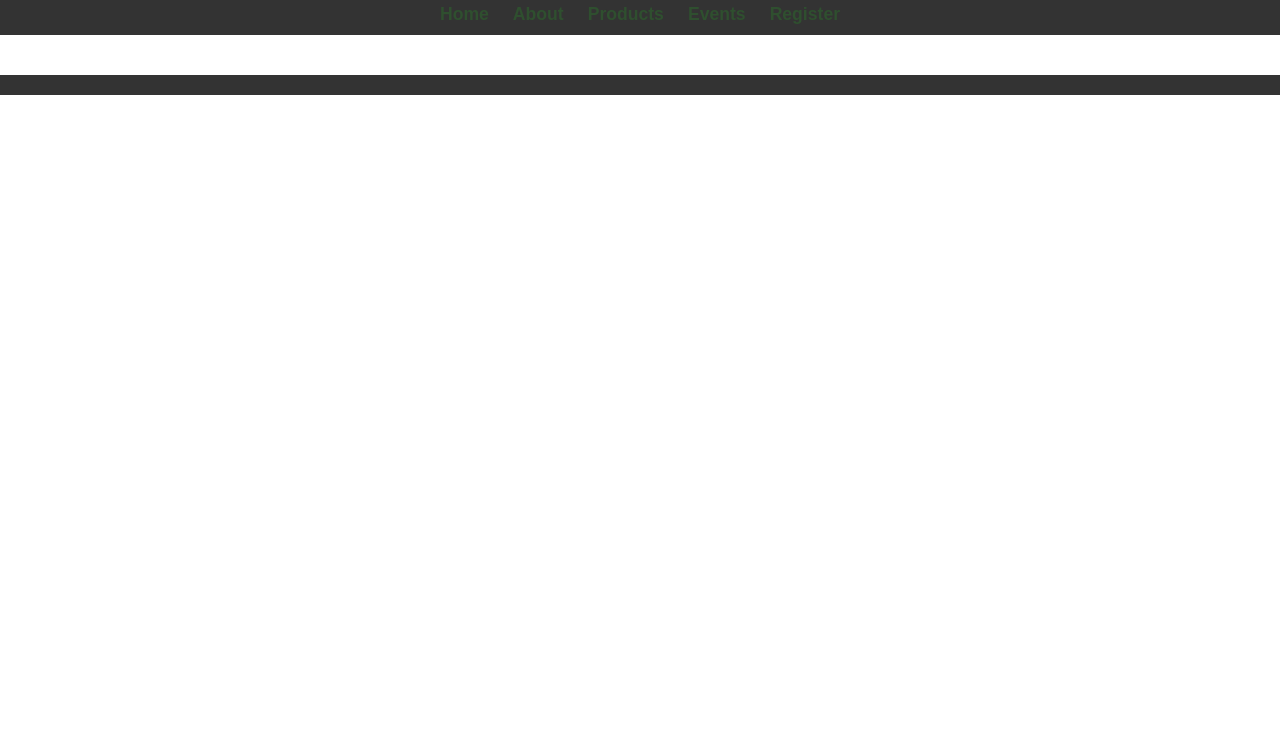
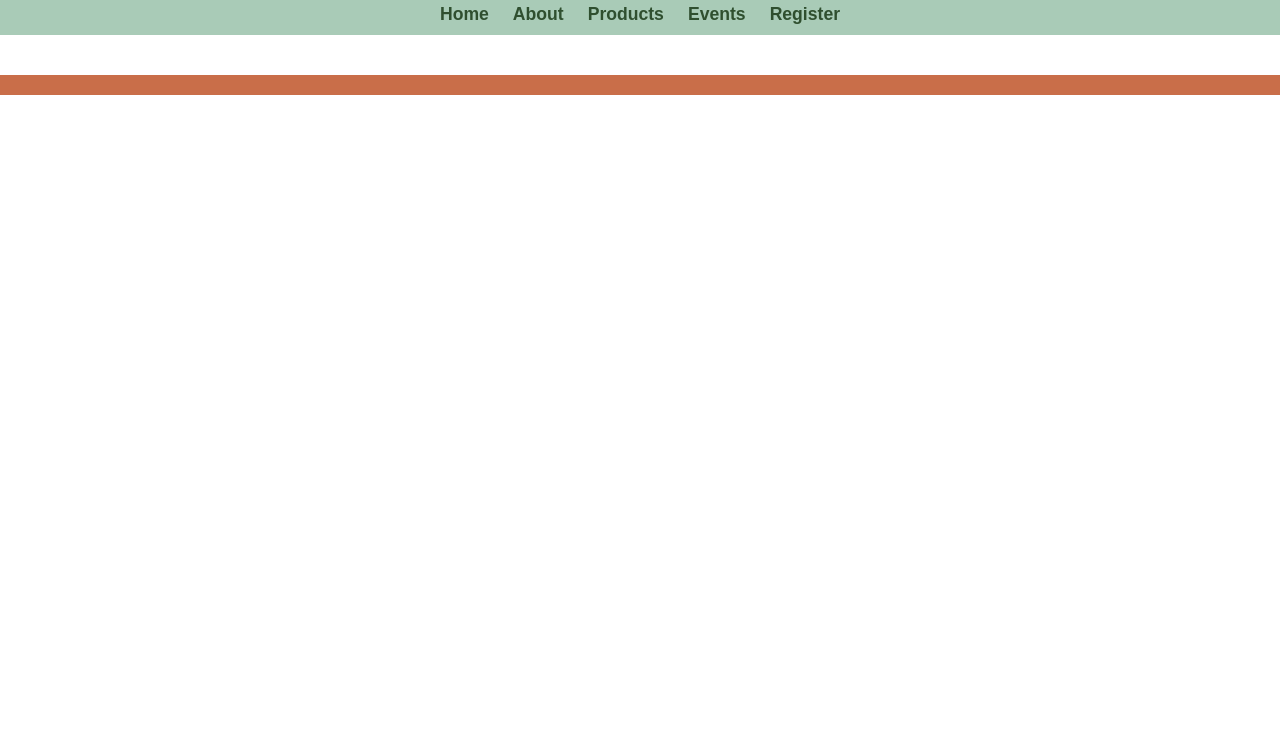
Before and after one commit to colettuces/sprout-and-grow, a plain HTML site: page index.html in a window 1280 px wide. Shown: the part 44-800 px from the top of the page. Drawn offline with Linux system fonts and the light colour scheme.

Commit message:
Update styles.css

```diff
--- a/styles.css
+++ b/styles.css
@@ -7,7 +7,7 @@ body, html {
 }
 
 header, footer {
-    background-color: #333;
+    background-color:#a9cbb7;
     color: #fff;
     text-align: center;
     padding: 10px 0;
@@ -46,3 +46,7 @@ nav a:hover {
   display: block;
   margin: 0 auto 20px auto;
 }
+
+footer {
+    background-color: #c96e49;
+}
```
